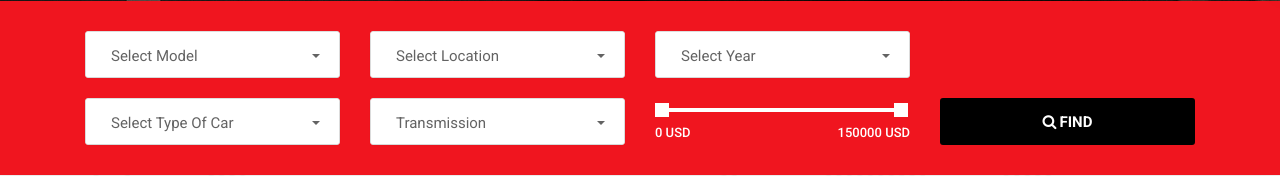
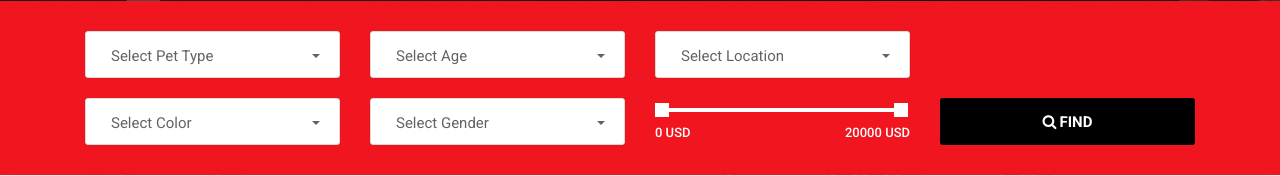
Before and after one commit to wuh0007/pet_finder_project, a Django app: page /pets/search in a window 1280 px wide. Shown: the part 359-535 px from the top of the page. Run offline with Django 3.2, Linux system fonts and the light colour scheme; data that the repository does not hold is empty; some libraries are stand-ins or nearby versions.

Commit message:
new commit

```diff
--- a/pets/views.py
+++ b/pets/views.py
@@ -7,8 +7,23 @@ def pets(request):
     paginator = Paginator(pets, 4)
     page = request.GET.get('page')
     paged_pets = paginator.get_page(page)
+    pet_title_search = Pet.objects.values_list('pet_title', flat=True).distinct()
+    pet_type_search = Pet.objects.values_list('pet_type', flat=True).distinct()
+    pet_breed_search = Pet.objects.values_list('pet_breed', flat=True).distinct()
+    age_search = Pet.objects.values_list('age', flat=True).distinct()
+    state_search = Pet.objects.values_list('state', flat=True).distinct()
+    color_search = Pet.objects.values_list('color', flat=True).distinct()
+    gender_search = Pet.objects.values_list('gender', flat=True).distinct()
+
     data = {
         'pets' : paged_pets,
+        'pet_title_search': pet_title_search,
+        'pet_type_search': pet_type_search,
+        'pet_breed_search': pet_breed_search,
+        'age_search': age_search,
+        'state_search': state_search,
+        'color_search': color_search,
+        'gender_search': gender_search,
     }
     return render(request, 'pets/pets.html', data)
 
@@ -23,13 +38,59 @@ def pet_detail(request, id):
 def search(request):
     pets = Pet.objects.order_by('-created_date')
 
-    # if 'keyword' in request.GET:
-    #     keyword = request.GET['keyword']
-    #     if keyword:
-    #         cars = cars.filter(description__icontains=keyword)
+    pet_title_search = Pet.objects.values_list('pet_title', flat=True).distinct()
+    pet_type_search = Pet.objects.values_list('pet_type', flat=True).distinct()
+    pet_breed_search = Pet.objects.values_list('pet_breed', flat=True).distinct()
+    age_search = Pet.objects.values_list('age', flat=True).distinct()
+    state_search = Pet.objects.values_list('state', flat=True).distinct()
+    color_search = Pet.objects.values_list('color', flat=True).distinct()
+    gender_search = Pet.objects.values_list('gender', flat=True).distinct()
+
+    if 'keyword' in request.GET:
+        keyword = request.GET['keyword']
+        if keyword:
+            pets = pets.filter(description__icontains=keyword)
+
+    if 'pet_type' in request.GET:
+        keyword = request.GET['pet_type']
+        if keyword:
+            pets = pets.filter(pet_type__iexact=keyword)
+
+    if 'age' in request.GET:
+        keyword = request.GET['age']
+        if keyword:
+            pets = pets.filter(age__iexact=keyword)
+
+    if 'state' in request.GET:
+        keyword = request.GET['state']
+        if keyword:
+            pets = pets.filter(state__iexact=keyword)
+
+    if 'color' in request.GET:
+        keyword = request.GET['color']
+        if keyword:
+            pets = pets.filter(color__iexact=keyword)
+
+    if 'gender' in request.GET:
+        keyword = request.GET['gender']
+        if keyword:
+            pets = pets.filter(gender__iexact=keyword)
+
+    if 'min_price' in request.GET:
+        min_price = request.GET['min_price']
+        max_price = request.GET['max_price']
+        if max_price:
+            pets = pets.filter(price__gte=min_price, price__lte=max_price)
 
     data = {
         'pets' : pets,
+        'pet_title_search': pet_title_search,
+        'pet_type_search': pet_type_search,
+        'pet_breed_search': pet_breed_search,
+        'age_search': age_search,
+        'state_search': state_search,
+        'color_search': color_search,
+        'gender_search': gender_search,
     }
 
     return render(request, 'pets/search.html', data)
--- a/templates/pets/search.html
+++ b/templates/pets/search.html
@@ -25,30 +25,30 @@
                     <div class="row">
                         <div class="col-lg-3 col-md-6 col-sm-6 col-6">
                             <div class="form-group">
-                                <select class="selectpicker search-fields" name="model">
-                                    <option selected='selected' disabled='disabled'>Select Model</option>
-                                    {% for model in model_search %}
-                                      <option value="{{model}}">{{model}}</option>
+                                <select class="selectpicker search-fields" name="pet_type">
+                                    <option selected='selected' disabled='disabled'>Select Pet Type</option>
+                                    {% for pet_type in pet_type_search %}
+                                      <option value="{{pet_type}}">{{pet_type}}</option>
                                     {% endfor %}
                                 </select>
                             </div>
                         </div>
                         <div class="col-lg-3 col-md-6 col-sm-6 col-6">
                             <div class="form-group">
-                                <select class="selectpicker search-fields" name="city">
-                                    <option selected='selected' disabled='disabled'>Select Location</option>
-                                    {% for city in city_search %}
-                                      <option value="{{city}}">{{city}}</option>
+                                <select class="selectpicker search-fields" name="age">
+                                    <option selected='selected' disabled='disabled'>Select Age</option>
+                                    {% for age in age_search %}
+                                      <option value="{{age}}">{{age}}</option>
                                     {% endfor %}
                                 </select>
                             </div>
                         </div>
                         <div class="col-lg-3 col-md-6 col-sm-6 col-6">
                             <div class="form-group">
-                                <select class="selectpicker search-fields" name="year">
-                                    <option selected='selected' disabled='disabled'>Select Year</option>
-                                    {% for year in year_search %}
-                                      <option value="{{year}}">{{year}}</option>
+                                <select class="selectpicker search-fields" name="state">
+                                    <option selected='selected' disabled='disabled'>Select Location</option>
+                                    {% for state in state_search %}
+                                      <option value="{{state}}">{{state}}</option>
                                     {% endfor %}
                                 </select>
                             </div>
@@ -57,20 +57,20 @@
                     <div class="row">
                         <div class="col-lg-3 col-md-6 col-sm-6 col-6">
                             <div class="form-group">
-                                <select class="selectpicker search-fields" name="body_style">
-                                    <option selected='selected' disabled='disabled'>Select Type Of Car</option>
-                                    {% for body_style in body_style_search %}
-                                      <option value="{{body_style}}">{{body_style}}</option>
+                                <select class="selectpicker search-fields" name="color">
+                                    <option selected='selected' disabled='disabled'>Select Color</option>
+                                    {% for color in color_search %}
+                                      <option value="{{color}}">{{color}}</option>
                                     {% endfor %}
                                 </select>
                             </div>
                         </div>
                         <div class="col-lg-3 col-md-6 col-sm-6 col-6">
                             <div class="form-group">
-                                <select class="selectpicker search-fields" name="transmission">
-                                    <option selected='selected' disabled='disabled'>Transmission</option>
-                                    {% for transmission in transmission_search %}
-                                      <option value="{{transmission}}">{{transmission}}</option>
+                                <select class="selectpicker search-fields" name="gender">
+                                    <option selected='selected' disabled='disabled'>Select Gender</option>
+                                    {% for gender in gender_search %}
+                                      <option value="{{gender}}">{{gender}}</option>
                                     {% endfor %}
                                 </select>
                             </div>
@@ -78,7 +78,7 @@
                         <div class="col-lg-3 col-md-6 col-sm-6 col-6">
                             <div class="form-group">
                                 <div class="range-slider">
-                                    <div data-min="0" data-max="150000" data-unit="USD" data-min-name="min_price" data-max-name="max_price" class="range-slider-ui ui-slider" aria-disabled="false"></div>
+                                    <div data-min="0" data-max="20000" data-unit="USD" data-min-name="min_price" data-max-name="max_price" class="range-slider-ui ui-slider" aria-disabled="false"></div>
                                     <div class="clearfix"></div>
                                 </div>
                             </div>
```
Also changed, not shown: pages/views.py (+15 -0 lines), templates/admin/base_site.html (added, +8 -0 lines), templates/pages/home.html (+21 -21 lines), templates/pets/pets.html (+37 -32 lines), 1 other file.
